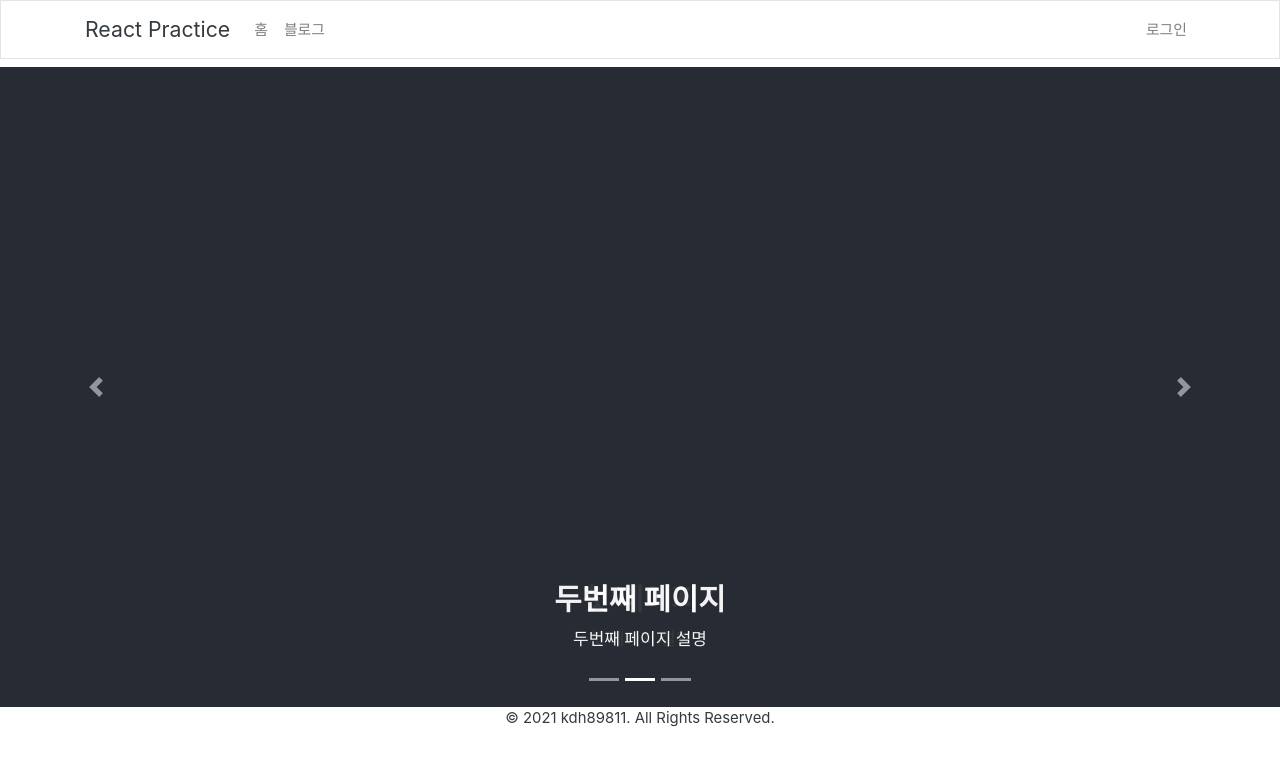
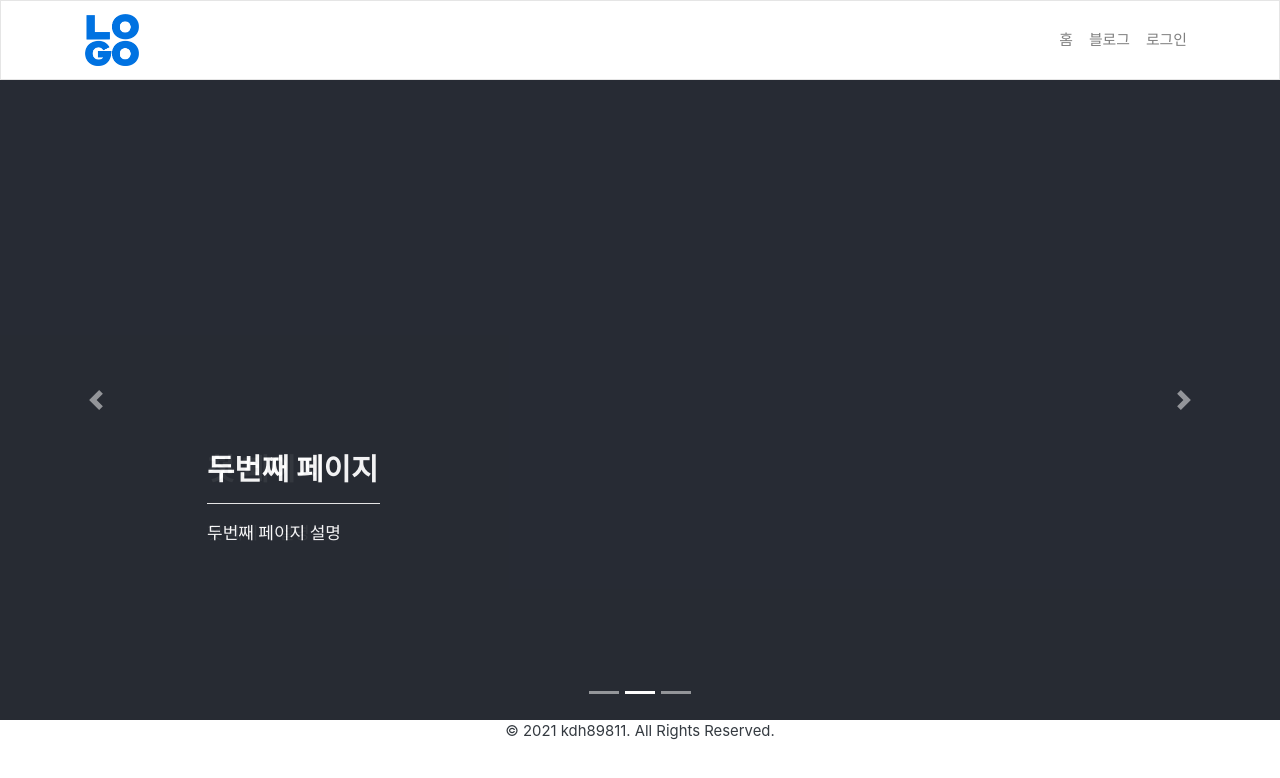
Before and after one commit to kiss8981/React-practice, a React (Create React App) app: page / in a window 1280 px wide. Shown: the top 778 px of the page. Built offline with nearby package versions, Linux system fonts and the light colour scheme.

Commit message:
프론드 엔드 헤더 디자인

```diff
--- a/src/Layouts/Header.js
+++ b/src/Layouts/Header.js
@@ -1,6 +1,7 @@
 import React, { useState } from 'react'
 import { Navbar, Nav, Container } from 'react-bootstrap'
 import SignInModal from '../modals/SignIn'
+import logo from '../img/logo.png'
 
 const Header = () => {
     const [signInModalOn, setSignInModalOn] = useState(false);
@@ -10,15 +11,13 @@ const Header = () => {
         <header>
             <Navbar bg="light" expand="lg">
                 <Container>
-                <Navbar.Brand href="#home">React Practice</Navbar.Brand>
+                <Navbar.Brand href="#home"><img src={logo} alt="logoimg" className="logo"/></Navbar.Brand>
                 <Navbar.Toggle aria-controls="basic-navbar-nav" />
                 <Navbar.Collapse id="basic-navbar-nav">
-                    <Nav className="mr-auto">
+                    <Nav className="ml-auto">
                         <Nav.Link href="/">홈</Nav.Link>
                         <Nav.Link href="/blog">블로그</Nav.Link>
-                    </Nav>
-                    <hr></hr>
-                    <Nav className="ml-auto">
+                        <hr/>
                         <Nav.Link onClick={() => setSignInModalOn(true)}>로그인</Nav.Link>
                     </Nav>
                 </Navbar.Collapse>
--- a/src/Pages/home.js
+++ b/src/Pages/home.js
@@ -1,12 +1,12 @@
 import React, { Component } from 'react';
-import { Carousel } from 'react-bootstrap';
+import { Carousel, Container } from 'react-bootstrap';
 import backgroundimg from '../img/mainBackgroundIMG.svg'
 
 class home extends Component {
 
   render() {
     return (
-        <Carousel fade className="mt-2">
+        <Carousel fade>
           <Carousel.Item>
             <img
               className="backgroundimg w-100"
@@ -14,8 +14,11 @@ class home extends Component {
               alt="First slide"
             />
             <Carousel.Caption>
+              <Container className="mainPage">
                 <h3>첫 페이지</h3>
+                <hr className="mainPageHr" align="left"/>
                 <p>첫 페이지 설명</p>
+              </Container>
             </Carousel.Caption>
           </Carousel.Item>
           <Carousel.Item>
@@ -25,8 +28,11 @@ class home extends Component {
               alt="Second slide"
             />
             <Carousel.Caption>
+              <Container className="mainPage">
                 <h3>두번째 페이지</h3>
+                <hr className="mainPageHr" align="left"/>
                 <p>두번째 페이지 설명</p>
+              </Container>
             </Carousel.Caption>
           </Carousel.Item>
           <Carousel.Item>
@@ -36,8 +42,11 @@ class home extends Component {
               alt="Third slide"
             />
             <Carousel.Caption>
+              <Container className="mainPage">
                 <h3>세번째 페이지</h3>
+                <hr className="mainPageHr" align="left"/>
                 <p>세번째 페이지 설명</p>
+              </Container>
             </Carousel.Caption>
           </Carousel.Item>
         </Carousel>
--- a/src/index.css
+++ b/src/index.css
@@ -23,3 +23,18 @@
 .backgroundimg {
   max-height: 650px;
 }
+
+.mainPage {
+  text-align: left;
+  margin-bottom: 15%;
+}
+
+.logo {
+  max-width: 13%;
+}
+
+.mainPageHr {
+  color: white;
+  background-color: white;
+  max-width: 20%;
+}
```
Also changed, not shown: src/img/logo.png (added). Lines whose indentation alone changed are shown as unchanged.
